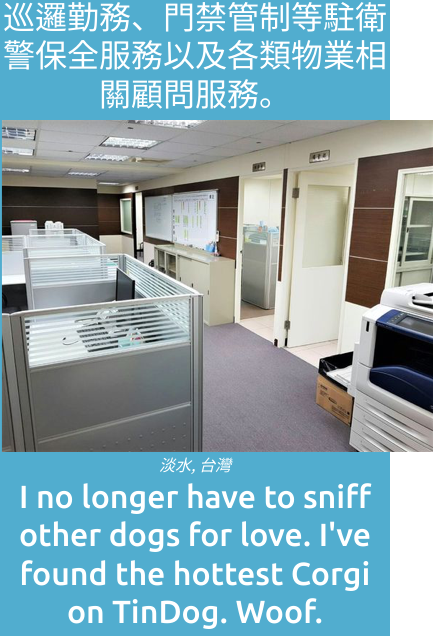
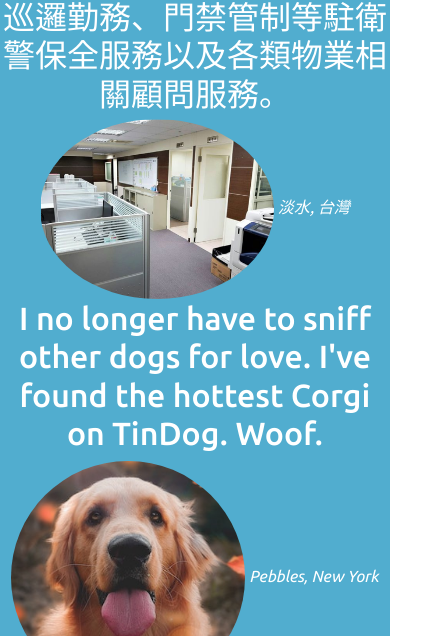
Before and after one commit to kamitom/re.born, a website: page index-z.html in a window 390 px wide. Shown: the part 1090-1726 px from the top of the page, 433 px wide, since content can reach past the window. Drawn offline with nearby package versions, Linux system fonts and the light colour scheme.

Commit message:
chore: some grunt tasks

```diff
--- a/css/zt.css
+++ b/css/zt.css
@@ -51,6 +51,13 @@
     border-radius: 90%;
 }
 
+/* press section */
+
+.press-img {
+    border-radius: 100%;
+
+}
+
 
 
 
@@ -61,6 +68,11 @@
         /* transform: rotate(0); */
     }
 
+    .press-img {
+        position: static;
+        width: 60%;
+    }
+
 
 
 }
--- a/index-z.html
+++ b/index-z.html
@@ -118,13 +118,13 @@
       <h2 class="chinese">
         忠泰物業集團於102年起，陸續成立「忠泰國際公寓大廈管理維護股份有限公司」、「忠泰保全股份有限公司」，專門提供警衛安全、巡邏勤務、門禁管制等駐衛警保全服務以及各類物業相關顧問服務。
       </h2>
-      <img src="images/zt/zt_office.png" alt="zt-office-profile" />
+      <img class="press-img" src="images/zt/zt_office.png" alt="zt-office-profile" />
       <em class="chinese">淡水, 台灣</em>
       <h2>
         I no longer have to sniff other dogs for love. I've found the hottest
         Corgi on TinDog. Woof.
       </h2>
-      <img src="images/dog-img.jpg" alt="dog-profile" />
+      <img class="press-img" src="images/dog-img.jpg" alt="dog-profile" />
       <em>Pebbles, New York</em>
 
       <!-- <h2 class="testimonial-text">My dog used to be so lonely, but with TinDog's help, they've found the love of their life. I think.</h2>
```
